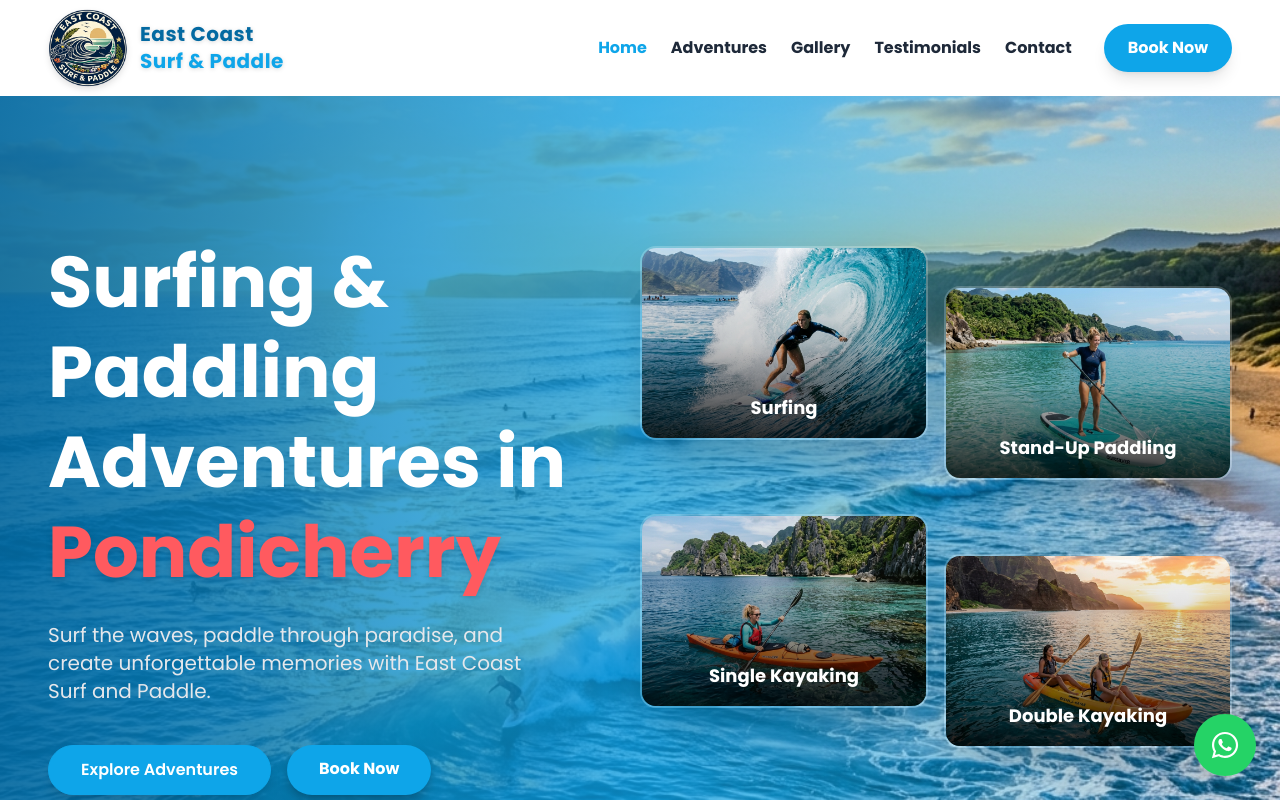
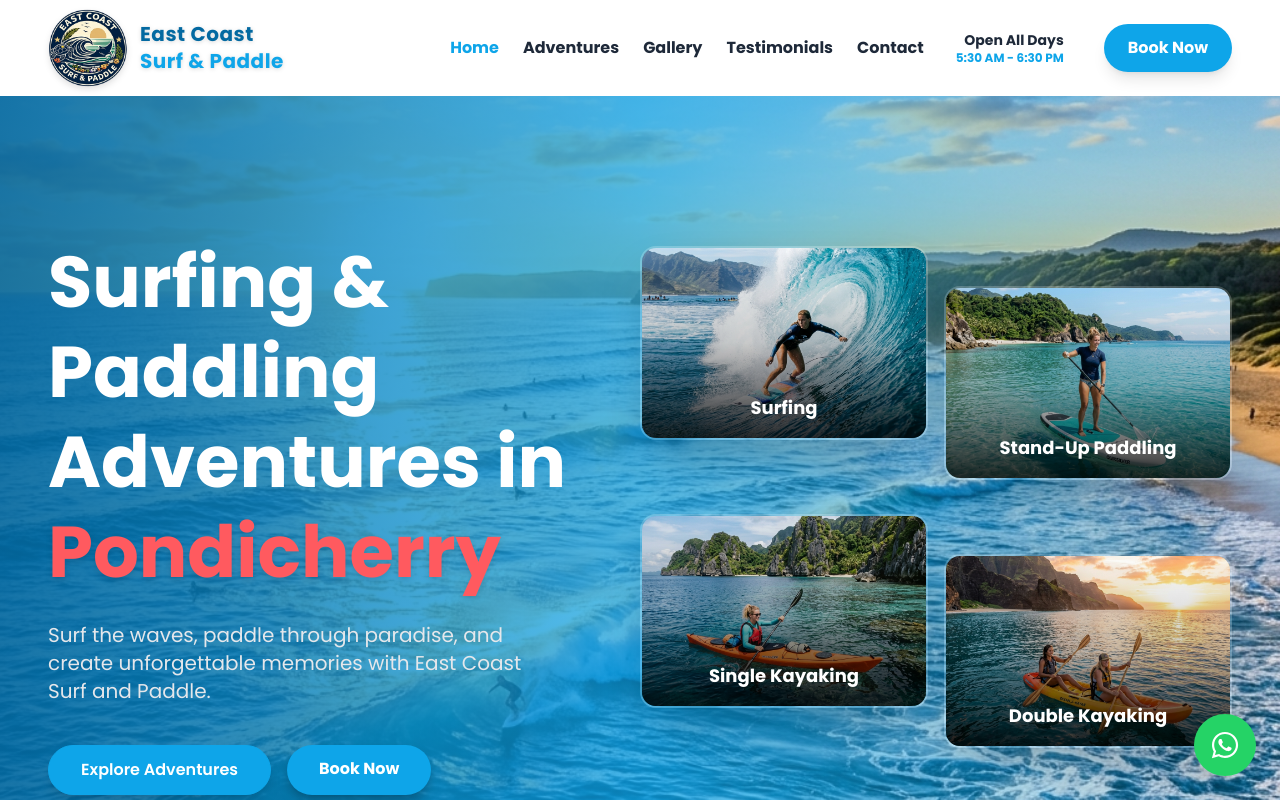
Before and after one commit to marsion77/Thamizh-Website, a React (Vite) app: page / in a window 1280 px wide. Shown: the top 800 px of the page. Built offline with nearby package versions, Linux system fonts and the light colour scheme.

Commit message:
Added: Time

```diff
--- a/src/components/Footer.jsx
+++ b/src/components/Footer.jsx
@@ -58,6 +58,15 @@ const Footer = () => {
             </ul>
           </div>
 
+          {/* Operating Hours */}
+          <div className="text-center md:text-left">
+            <h4 className="text-xl font-bold mb-6 text-lightCyan">Operating Hours</h4>
+            <div className="text-gray-300 space-y-2">
+              <p className="font-semibold text-white text-lg">Open All Days</p>
+              <p className="text-vibrantAccent text-xl font-bold">5:30 AM - 6:30 PM</p>
+            </div>
+          </div>
+
           {/* Social Media */}
           <div className="text-center md:text-left">
             <h4 className="text-xl font-bold mb-6 text-lightCyan">Follow Us</h4>
--- a/src/components/Navbar.jsx
+++ b/src/components/Navbar.jsx
@@ -61,6 +61,10 @@ const Navbar = () => {
               </li>
             ))}
           </ul>
+          <div className="hidden lg:flex flex-col items-end mr-2">
+            <span className="text-sm font-bold text-gray-800">Open All Days</span>
+            <span className="text-xs font-bold text-oceanBlue">5:30 AM - 6:30 PM</span>
+          </div>
           <a href={whatsappUrl} target="_blank" rel="noopener noreferrer" className="bg-oceanBlue text-white font-bold px-6 py-3 rounded-full hover:bg-deepBlue hover:scale-105 transition-all shadow-lg cursor-pointer">
             Book Now
           </a>
@@ -114,7 +118,11 @@ const Navbar = () => {
                     </Link>
                   </li>
                 ))}
-                <li className="pt-8 px-6">
+                <li className="pt-6 px-6 text-center">
+                  <span className="block text-sm font-bold text-gray-600">Open All Days</span>
+                  <span className="block text-base font-bold text-oceanBlue">5:30 AM - 6:30 PM</span>
+                </li>
+                <li className="pt-4 px-6">
                   <a href={whatsappUrl} target="_blank" rel="noopener noreferrer" onClick={() => setNavOpen(false)} className="bg-oceanBlue text-white font-bold py-4 rounded-full shadow-md cursor-pointer block text-center w-full hover:bg-deepBlue transition-colors">
                     Book Now
                   </a>
```
